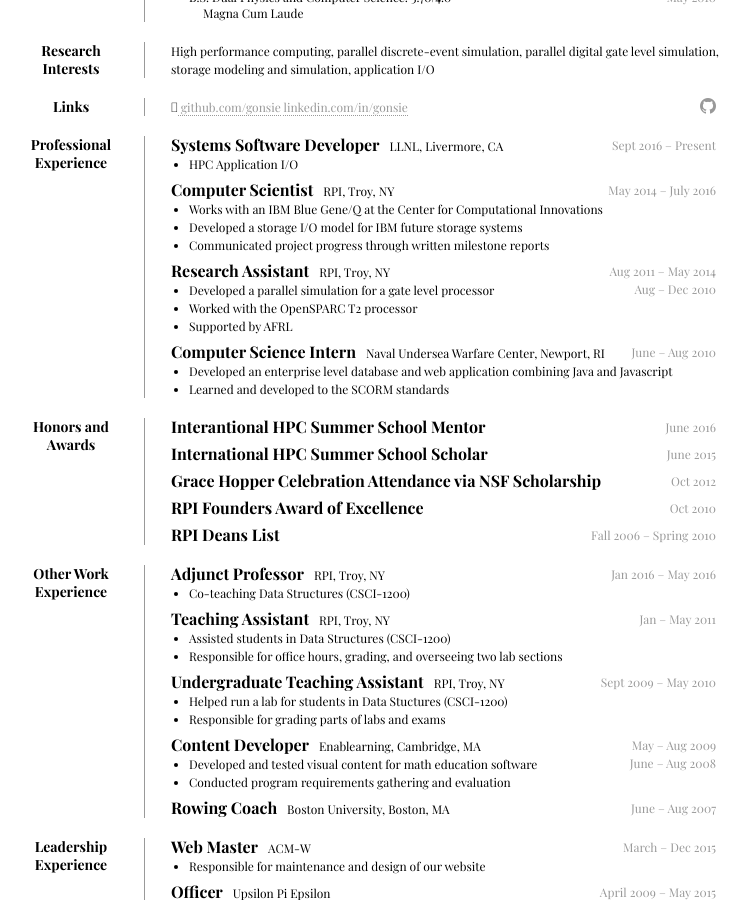
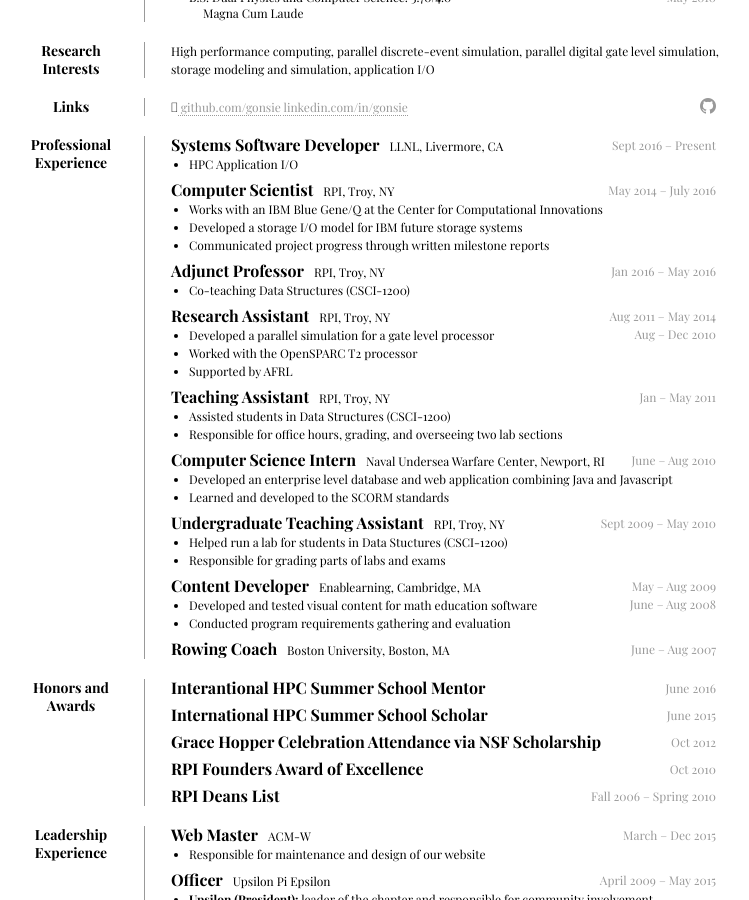
Before and after one commit to gonsie/gonsie.github.io, a Jekyll site: the page index.html, which Jekyll copies as it is, in a window 1280 px wide and 900 px high, scrolled down 284 px. Shown: the whole window, without its empty margins (269-1018 px from the left). Built offline with Jekyll 4.4.1, drawn with Linux system fonts in a browser that asks for light colours; some web fonts are replaced.

Commit message:
All professional experience in one group

```diff
--- a/index.html
+++ b/index.html
@@ -138,26 +138,64 @@
                     <li>Communicated project progress through written milestone reports</li>
                 </ul>
 
+                <h2 class="smartmargin"><strong>Adjunct Professor</strong>RPI, Troy, NY
+                    <span>Jan 2016 &ndash; May 2016</span>
+                </h2>
+                <ul class="noprint">
+                    <li>Co-teaching Data Structures (CSCI-1200)</li>
+                </ul>
+
                 <h2 class="smartmargin">
                     <strong>Research Assistant</strong>RPI, Troy, NY
                     <span>
                         Aug 2011 &ndash; May 2014<br />Aug &ndash; Dec 2010
                     </span>
                 </h2>
-                <ul>
+                <ul class="noprint">
                     <li>Developed a parallel simulation for a gate level processor</li>
                     <li>Worked with the OpenSPARC T2 processor</li>
                     <li>Supported by AFRL</li>
+                </ul>
+
+                <h2 class="smartmargin"><strong>Teaching Assistant</strong>RPI, Troy, NY
+                    <span>Jan &ndash; May 2011</span>
+                </h2>
+                <ul class="noprint">
+                    <li>Assisted students in Data Structures (CSCI-1200)</li>
+                    <li>Responsible for office hours, grading, and overseeing two lab sections</li>
                 </ul>
 
                 <h2 class="smartmargin">
                     <strong>Computer Science Intern</strong>Naval Undersea Warfare Center, Newport, RI
                     <span>June &ndash; Aug 2010</span>
                 </h2>
-                <ul>
+                <ul class="noprint">
                     <li>Developed an enterprise level database and web application combining Java and Javascript</li>
                     <li>Learned and developed to the SCORM standards</li>
                 </ul>
+
+                <h2 class="smartmargin noprint">
+                    <strong>Undergraduate Teaching Assistant</strong>RPI, Troy, NY
+                    <span>Sept 2009 &ndash; May 2010</span>
+                </h2>
+                <ul>
+                    <li>Helped run a lab for students in Data Stuctures (CSCI-1200)</li>
+                    <li>Responsible for grading parts of labs and exams</li>
+                </ul>
+
+                <h2 class="smartmargin noprint">
+                    <strong>Content Developer</strong>Enablearning, Cambridge, MA
+                    <span>May &ndash; Aug 2009<br />June &ndash; Aug 2008</span>
+                </h2>
+                <ul>
+                    <li>Developed and tested visual content for math education software</li>
+                    <li>Conducted program requirements gathering and evaluation</li>
+                </ul>
+
+                <h2 class="smartmargin noprint">
+                    <strong>Rowing Coach</strong>Boston University, Boston, MA
+                    <span>June &ndash; Aug 2007</span>
+                </h2>
             </dd>
 
             <dd class="clear"></dd>
@@ -183,47 +221,6 @@
                 <h2 class="smartmargin">
                     <strong>RPI Deans List</strong>
                     <span>Fall 2006 &ndash; Spring 2010</span>
-                </h2>
-            </dd>
-
-            <dd class="clear noprint"></dd>
-            <dt class="noprint">Other Work Experience</dt>
-            <dd class="noprint">
-                <h2><strong>Adjunct Professor</strong>RPI, Troy, NY
-                    <span>Jan 2016 &ndash; May 2016</span>
-                </h2>
-                <ul>
-                    <li>Co-teaching Data Structures (CSCI-1200)</li>
-                </ul>
-                <h2 class="smartmargin"><strong>Teaching Assistant</strong>RPI, Troy, NY
-                    <span>Jan &ndash; May 2011</span>
-                </h2>
-                <ul>
-                    <li>Assisted students in Data Structures (CSCI-1200)</li>
-                    <li>Responsible for office hours, grading, and overseeing two lab sections</li>
-                </ul>
-
-                <h2 class="smartmargin noprint">
-                    <strong>Undergraduate Teaching Assistant</strong>RPI, Troy, NY
-                    <span>Sept 2009 &ndash; May 2010</span>
-                </h2>
-                <ul>
-                    <li>Helped run a lab for students in Data Stuctures (CSCI-1200)</li>
-                    <li>Responsible for grading parts of labs and exams</li>
-                </ul>
-
-                <h2 class="smartmargin">
-                    <strong>Content Developer</strong>Enablearning, Cambridge, MA
-                    <span>May &ndash; Aug 2009<br />June &ndash; Aug 2008</span>
-                </h2>
-                <ul>
-                    <li>Developed and tested visual content for math education software</li>
-                    <li>Conducted program requirements gathering and evaluation</li>
-                </ul>
-
-                <h2 class="smartmargin noprint">
-                    <strong>Rowing Coach</strong>Boston University, Boston, MA
-                    <span>June &ndash; Aug 2007</span>
                 </h2>
             </dd>
 
@@ -264,9 +261,9 @@
                 </ul>
             </dd>
 
-            <dd class="clear"></dd>
-            <dt>Skills</dt>
-            <dd>
+            <dd class="clear noprint"></dd>
+            <dt class="noprint">Skills</dt>
+            <dd class="noprint">
                 <h2><strong>Excellent</strong>Go-to tools
                     <span>&#9733 &#9733 &#9733</span>
                 </h2>
@@ -384,9 +381,9 @@
                 </ol>
             </dd>
 
-            <dd class="clear noprint"></dd>
-            <dt class="noprint">Talks</dt>
-            <dd class="noprint">
+            <dd class="clear"></dd>
+            <dt>Talks</dt>
+            <dd>
                 <h2><strong>Invited Talks</strong></h2>
                 <ol>
                     <li><strong>ROSS: Past, Present, Future</strong> at Summer of CODES, ANL <span>Jul 2016</span></li>
```
